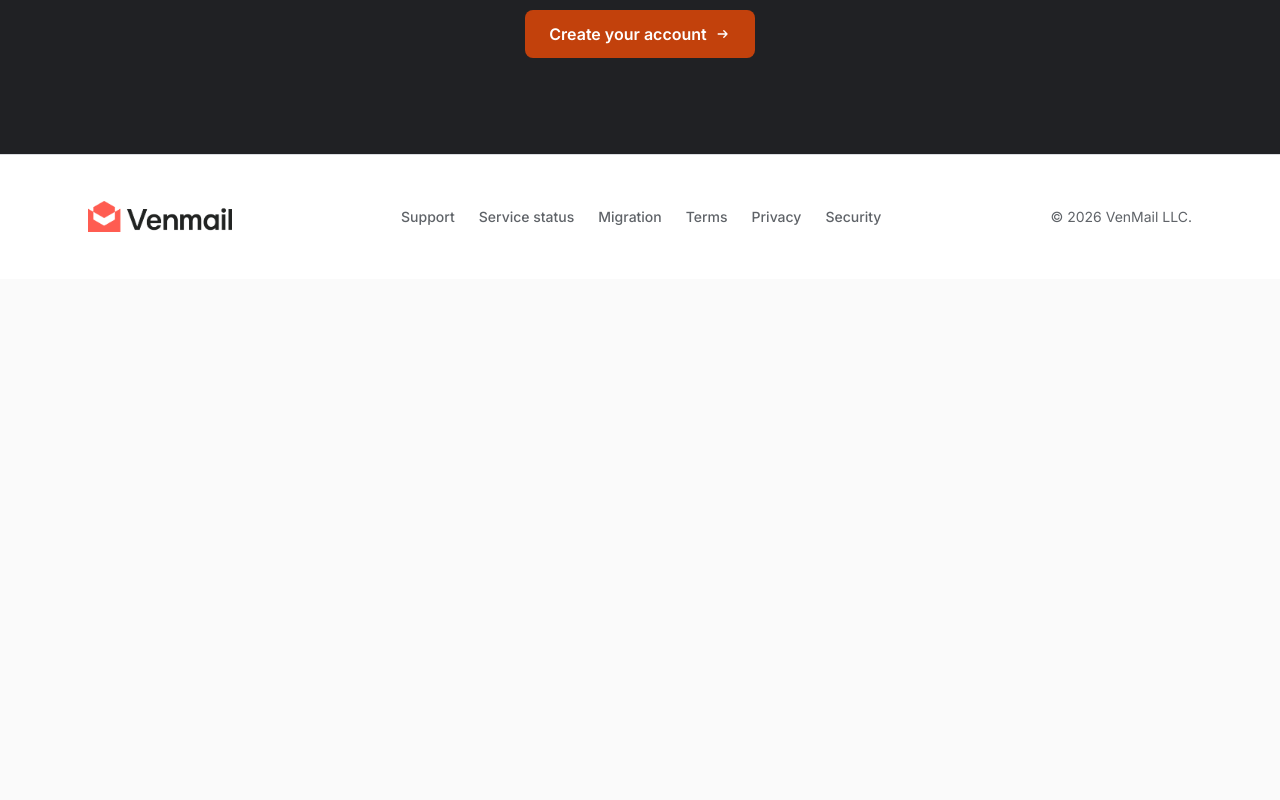
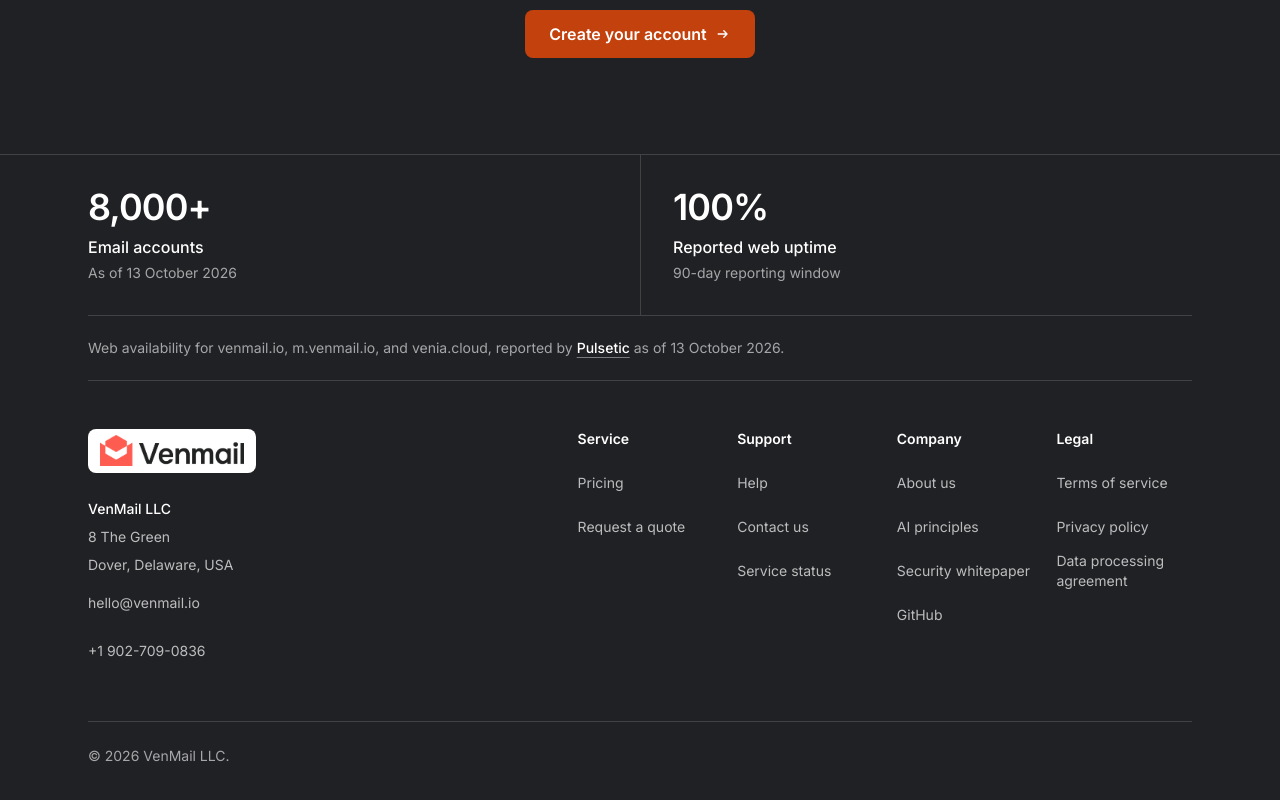
Before and after one commit to VenMail/landing_cms, a Next.js app: page / in a window 1280 px wide. Shown: the part 5015-5815 px from the top of the page. Before the commit the page ends 5294 px from the top, so only its background shows below. Built offline with nearby package versions, Linux system fonts and the light colour scheme; no server answers.

Commit message:
Add verified service evidence and company details to footer

```diff
--- a/src/components/home/MailFirstFooter.jsx
+++ b/src/components/home/MailFirstFooter.jsx
@@ -1,21 +1,77 @@
-const footerLinks = [
-  ['Support', '/resources/help'],
-  ['Service status', 'https://status.venmail.app'],
-  ['Migration', '/request-quote'],
-  ['Terms', '/resources/terms-of-service'],
-  ['Privacy', '/resources/privacy-policy'],
-  ['Security', '/security-whitepaper'],
+const footerGroups = [
+  ['Service', [
+    ['Pricing', '/#pricing'],
+    ['Request a quote', '/request-quote'],
+  ]],
+  ['Support', [
+    ['Help', '/resources/help'],
+    ['Contact us', '/contact-us'],
+    ['Service status', 'https://status.venmail.app'],
+  ]],
+  ['Company', [
+    ['About us', '/about-us'],
+    ['AI principles', '/resources/ai-principles'],
+    ['Security whitepaper', '/security-whitepaper'],
+    ['GitHub', 'https://github.com/VenMail'],
+  ]],
+  ['Legal', [
+    ['Terms of service', '/resources/terms-of-service'],
+    ['Privacy policy', '/resources/privacy-policy'],
+    ['Data processing agreement', '/resources/dpa'],
+  ]],
 ];
+
+const linkClass = 'flex min-h-11 w-fit items-center text-sm text-white/70 transition-colors hover:text-white focus:outline-none focus:ring-2 focus:ring-orange-300 focus:ring-offset-2 focus:ring-offset-[#202124]';
 
 export default function MailFirstFooter() {
   return (
-    <footer className="border-t border-[#dadce0] bg-white">
-      <div className="mx-auto flex max-w-6xl flex-col gap-8 px-4 py-10 sm:px-6 lg:flex-row lg:items-center lg:justify-between">
-        <a href="/" className="flex h-11 w-fit items-center rounded-lg focus:outline-none focus:ring-2 focus:ring-orange-700 focus:ring-offset-2"><span className="sr-only">Venmail home</span><img src="/logo-text.png" alt="" className="w-36" /></a>
-        <nav aria-label="Footer" className="flex flex-wrap gap-x-6 gap-y-3">
-          {footerLinks.map(([label, href]) => <a key={href} href={href} className="text-sm font-medium text-[#5f6368] transition-colors hover:text-[#202124]">{label}</a>)}
-        </nav>
-        <p className="text-sm text-[#5f6368]">© {new Date().getFullYear()} VenMail LLC.</p>
+    <footer className="border-t border-white/15 bg-[#202124] text-white">
+      <div className="mx-auto max-w-6xl px-4 pb-10 sm:px-6">
+        <section aria-label="Venmail service facts" className="grid border-b border-white/15 sm:grid-cols-2">
+          <div className="py-8 sm:pr-8">
+            <p className="text-4xl font-semibold tracking-[-0.025em]">8,000+</p>
+            <p className="mt-2 text-base font-medium">Email accounts</p>
+            <p className="mt-1 text-sm text-white/60">As of 13 October 2026</p>
+          </div>
+          <div className="border-t border-white/15 py-8 sm:border-l sm:border-t-0 sm:pl-8">
+            <p className="text-4xl font-semibold tracking-[-0.025em]">100%</p>
+            <p className="mt-2 text-base font-medium">Reported web uptime</p>
+            <p className="mt-1 text-sm text-white/60">90-day reporting window</p>
+          </div>
+        </section>
+
+        <p className="border-b border-white/15 py-5 text-sm leading-6 text-white/60">
+          Web availability for venmail.io, m.venmail.io, and venia.cloud, reported by <a href="https://status.venmail.app" className="font-medium text-white underline decoration-white/40 underline-offset-4 hover:decoration-white focus:outline-none focus:ring-2 focus:ring-orange-300 focus:ring-offset-2 focus:ring-offset-[#202124]">Pulsetic</a> as of 13 October 2026.
+        </p>
+
+        <div className="grid gap-12 py-12 lg:grid-cols-[0.8fr_1.2fr] lg:gap-20">
+          <div>
+            <a href="/" className="flex h-11 w-fit items-center rounded-lg bg-white px-3 focus:outline-none focus:ring-2 focus:ring-orange-300 focus:ring-offset-2 focus:ring-offset-[#202124]">
+              <span className="sr-only">Venmail home</span>
+              <img src="/logo-text.png" alt="" className="w-36" />
+            </a>
+            <address className="mt-6 space-y-1 text-sm not-italic leading-6 text-white/70">
+              <p className="font-medium text-white">VenMail LLC</p>
+              <p>8 The Green</p>
+              <p>Dover, Delaware, USA</p>
+              <a href="mailto:hello@venmail.io" className={linkClass}>hello@venmail.io</a>
+              <a href="tel:+19027090836" className={linkClass}>+1 902-709-0836</a>
+            </address>
+          </div>
+
+          <nav aria-label="Footer" className="grid grid-cols-2 gap-x-6 gap-y-10 sm:grid-cols-4">
+            {footerGroups.map(([heading, links]) => (
+              <section key={heading} aria-labelledby={`footer-${heading.toLowerCase()}`}>
+                <h2 id={`footer-${heading.toLowerCase()}`} className="text-sm font-semibold text-white">{heading}</h2>
+                <ul className="mt-3">
+                  {links.map(([label, href]) => <li key={href}><a href={href} className={linkClass}>{label}</a></li>)}
+                </ul>
+              </section>
+            ))}
+          </nav>
+        </div>
+
+        <p className="border-t border-white/15 pt-6 text-sm text-white/60">© {new Date().getFullYear()} VenMail LLC.</p>
       </div>
     </footer>
   );
```
Also changed, not shown: scripts/verify-landing-export.mjs (+7 -0 lines), 2 other files (tests, documents, lock files or other folders).
